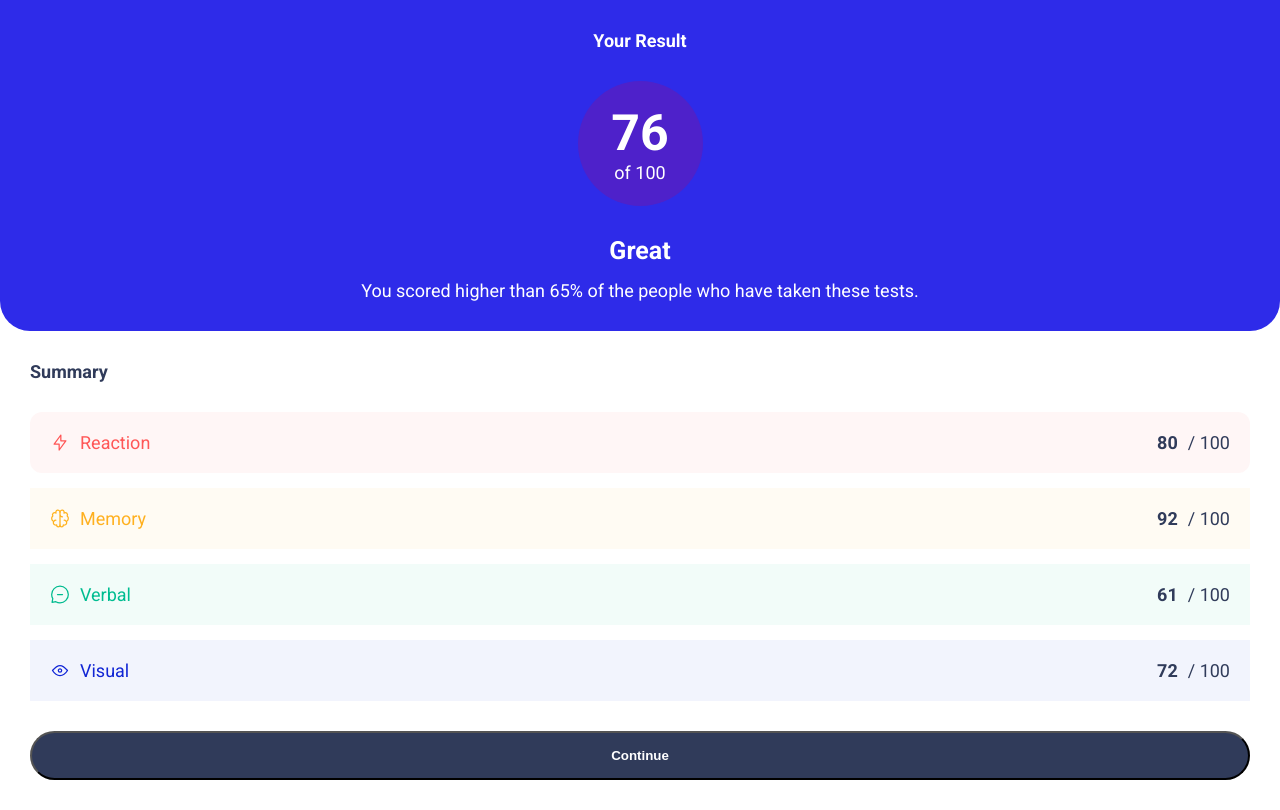
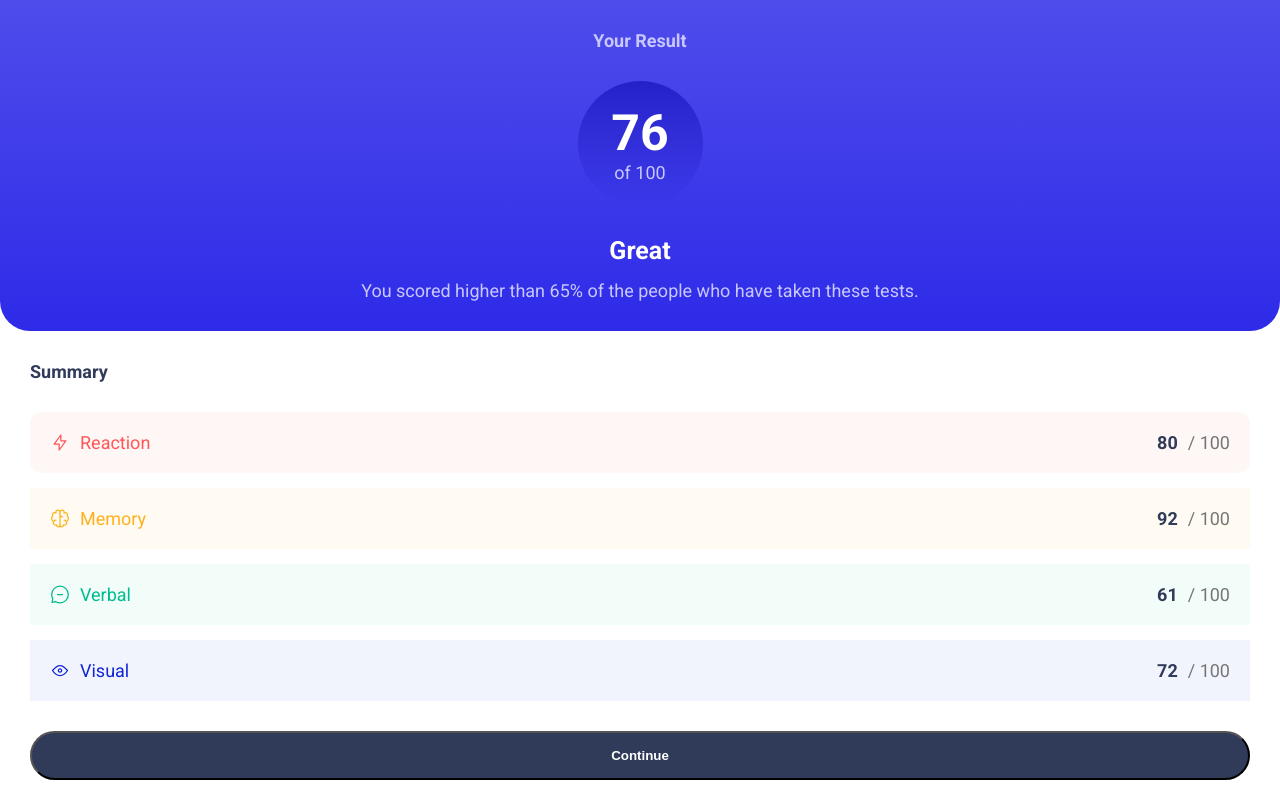
Before and after one commit to g-Barsani/results-summary-component, a plain HTML site: page index.html in a window 1280 px wide. Drawn offline with Linux system fonts and the light colour scheme.

Commit message:
Add gradient and color correction

```diff
--- a/index.html
+++ b/index.html
@@ -13,7 +13,6 @@
 
   <title>Frontend Mentor | Results summary component</title>
 
-  <!-- Feel free to remove these styles or customise in your own stylesheet 👍 -->
   <style>
     .attribution { font-size: 11px; text-align: center; }
     .attribution a { color: hsl(228, 45%, 44%); }
@@ -28,7 +27,7 @@
     </div>
     <div class="result">
       <h1 id="result-message">Great</h1>
-      <p>You scored higher than 65% of the people who have taken these tests.</p>
+      <p id="result-text">You scored higher than 65% of the people who have taken these tests.</p>
     </div>
   </div>
 
--- a/style.css
+++ b/style.css
@@ -11,11 +11,11 @@ body {
 
 #top-section {
     border-radius: 0 0 30px 30px;
-    background-color: hsl(241, 81%, 54%);
+    /* Add a nice gradient */
+    background-image: linear-gradient(to top, hsl(241, 81%, 54%),  hsl(241, 80%, 61%));
     color: hsl(0, 0%, 100%);
     display: flex;
     flex-direction: column;
-    /* justify-content: center; */
     align-items: center;
     padding: 30px;
 }
@@ -28,6 +28,7 @@ body {
     justify-content: center;
     align-items: center;
     border-radius: 100%;
+    background-image: linear-gradient(to top, hsla(241, 72%, 46%, 0), hsla(241, 72%, 46%, 1));
 }
 
 .current-score {
@@ -36,13 +37,22 @@ body {
 }
 
 #bottom-section {
-    /* border: 5px solid lightseagreen; */
+    background-color:hsl(0, 0%, 100%);
     padding: 30px;
 }
 
 #result-heading {
     margin-bottom: 30px;
     font-size: 18px;
+    color:hsl(241, 100%, 89%)
+}
+
+div.max-score {
+    color: hsl(241, 100%, 89%);
+}
+
+p.max-score {
+    color: hsl(0, 0%, 46%);
 }
 
 #result-message {
@@ -50,15 +60,15 @@ body {
     font-size: 25px;
 }
 
+#result-text {
+    color: hsl(241, 100%, 89%);
+}
+
 h2 {
     /* Dark gray blue */
     color: hsl(224, 30%, 27%);
     font-size: 18px;
     margin-bottom: 30px;
-}
-
-.score {
-    background-color: hsla(256, 72%, 46%, 1);
 }
 
 .result{
@@ -81,7 +91,6 @@ p.current-score{
 .left-content {
     display: flex;
     gap: 10px;
-    /* font-weight: 500; */
 }
 
 .right-content {
@@ -133,3 +142,7 @@ button {
     margin-top: 15px;
     border-radius: 30px;
 }
+
+button:hover {
+    background-color: hsl(224, 30%, 40%);
+}
```
